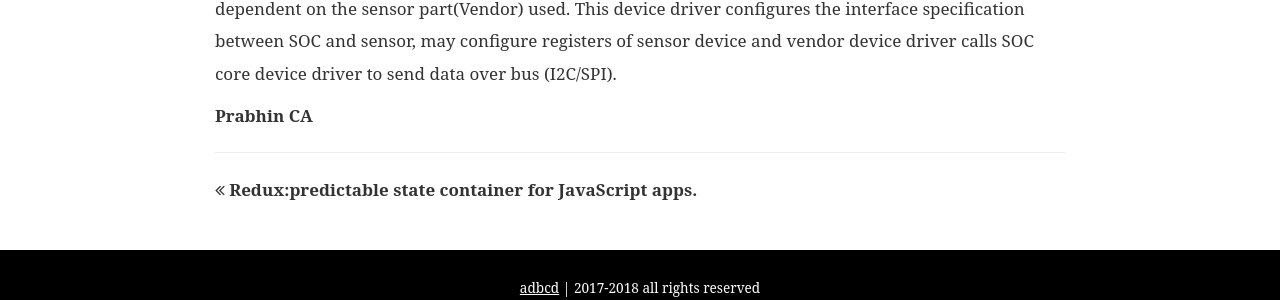
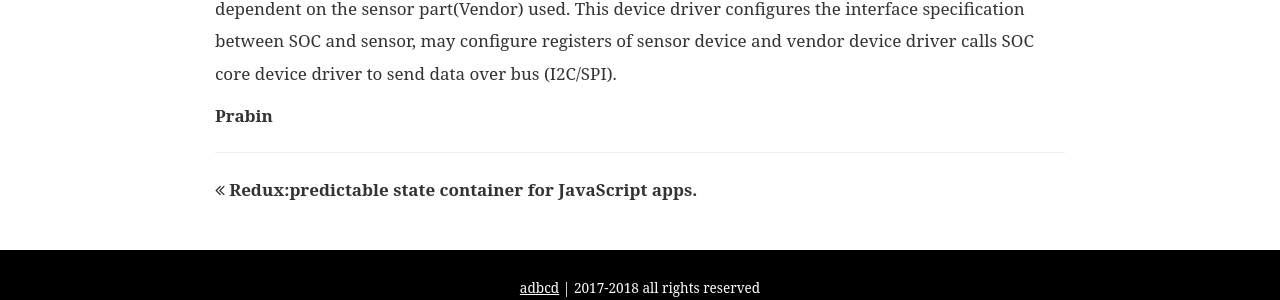
Before and after one commit to Vijayanpp/Scriptworlds, a Jekyll site: the page built from _posts/2017-07-09-Linux Internals.md, in a window 1280 px wide and 900 px high, scrolled down 1953 px. Shown: the part 575-875 px from the top of the window. Built offline with Jekyll 4.4.1, drawn with Linux system fonts in a browser that asks for light colours; some web fonts are replaced.

Commit message:
Update 2017-07-09-Linux Internals.md

```diff
--- a/_posts/2017-07-09-Linux Internals.md
+++ b/_posts/2017-07-09-Linux Internals.md
@@ -35,4 +35,4 @@ title:  Linux Internals
 <p>It is important to know the design and development of linux device driver, And how it to port into target processor. Based on target, need to implement the device driver for communicating the user space app with the hardware. Coming class will give introduction on linux device drivers first.</p>
 <p>Device driver in Linux platform for vendor specific device (Say we have accelerometer sensor from Analog semiconductor) on I2C/SPI interface, need two drivers for the proper working of that device. First one is the core device driver which configure the SOC(Application processor) registers and thus make read/write operation through I2C/SPI. Second one is the Vendor specific device driver which is purely dependent on the sensor part(Vendor) used. This device driver configures the interface specification between SOC and sensor, may configure registers of sensor device and vendor device driver calls SOC core device driver to send data over bus (I2C/SPI).</p>
 
-<b>Prabhin CA</b>
+<b>Prabin </b>
```
